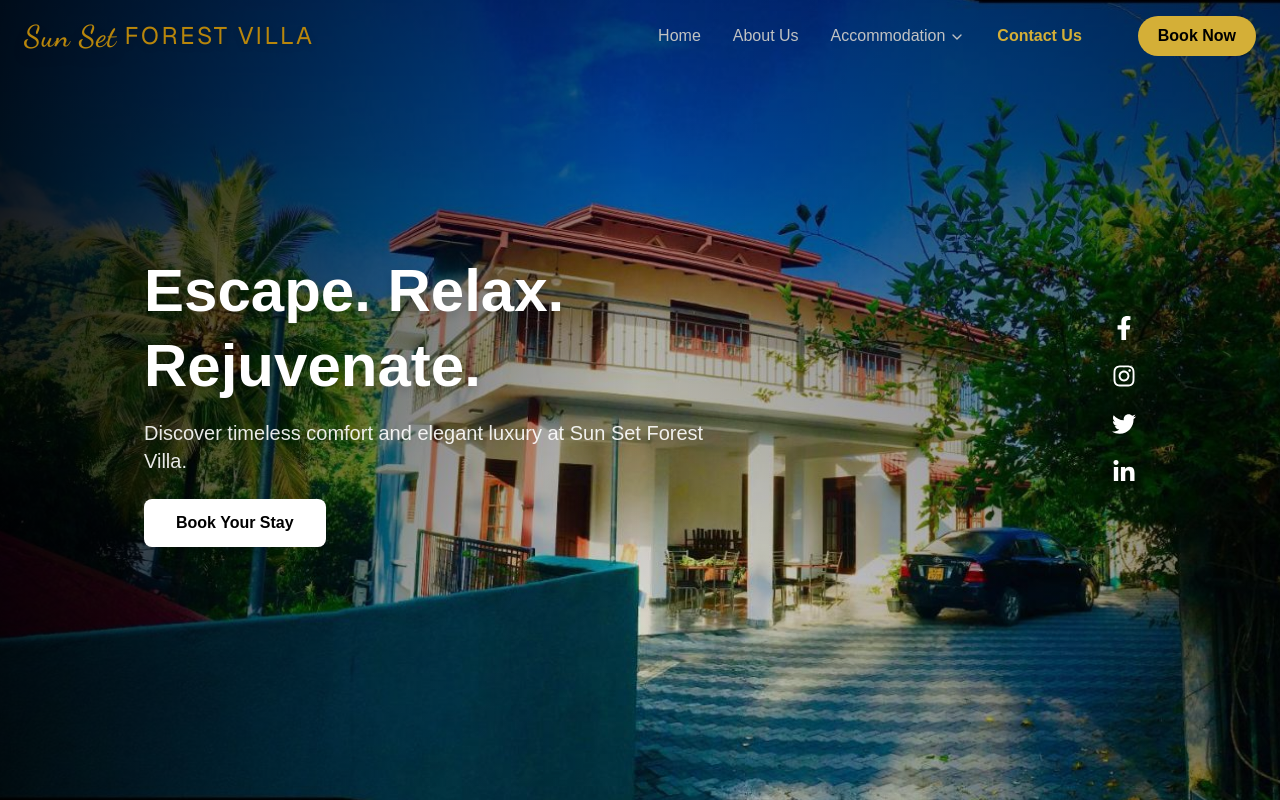
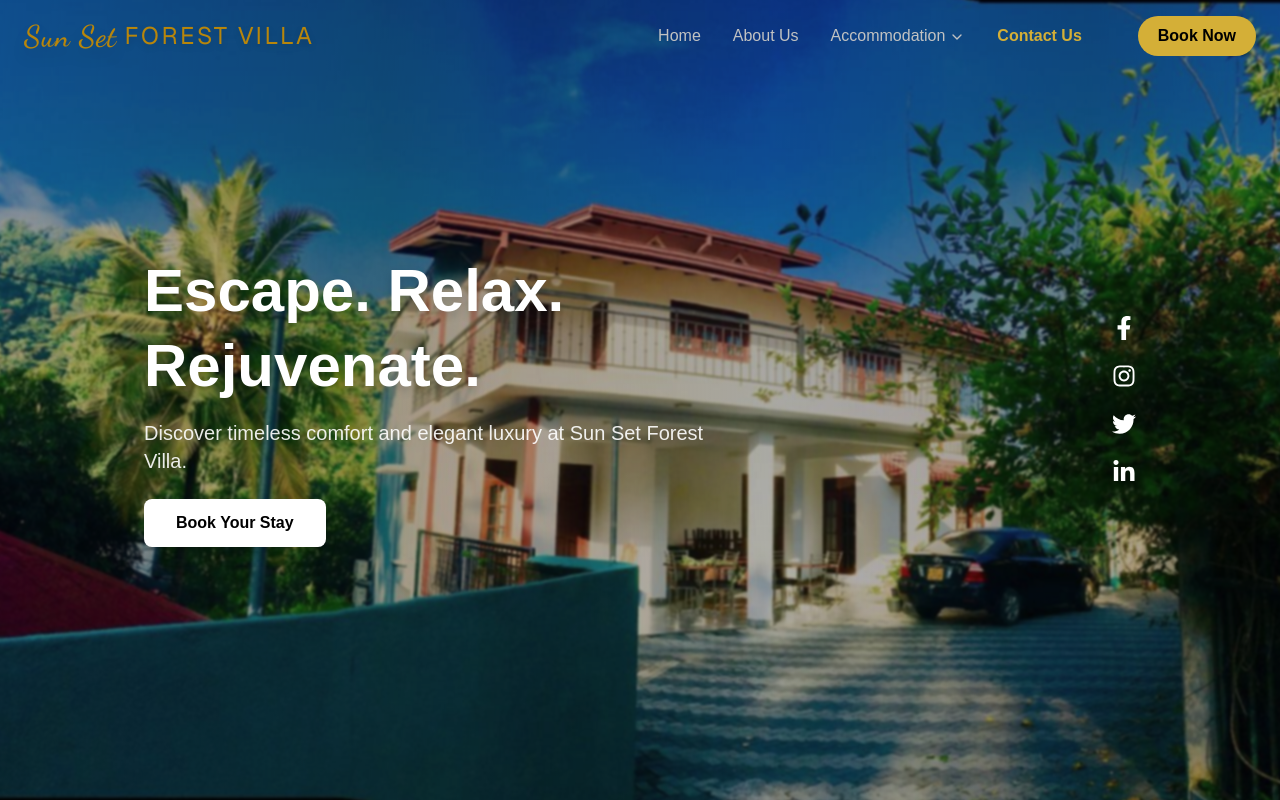
Before and after one commit to kanee98/sunset-forest-villa, a Next.js app: page / in a window 1280 px wide. Shown: the top 800 px of the page. Built offline with nearby package versions, Linux system fonts and the light colour scheme.

Commit message:
ui fixes

```diff
--- a/components/Hero.tsx
+++ b/components/Hero.tsx
@@ -14,6 +14,7 @@ export default function Hero() {
           backgroundSize: "cover",
           backgroundPosition: "center",
           backgroundRepeat: "no-repeat",
+          filter: "brightness(0.75) saturate(0.8) blur(1px)",
         }}
         initial={{ scale: 1 }}
         animate={{ scale: 1.05 }}
@@ -25,17 +26,18 @@ export default function Hero() {
         }}
       />
 
-      {/* Gradient overlay for luxury feel */}
+     {/* Gradient overlay for Kandyan luxury feel */}
 <div
   className="absolute inset-0 z-10 pointer-events-none"
   style={{
     background: `
-            linear-gradient(to right, rgba(0,0,0,0.8) 0%, rgba(0,0,0,0.3) 30%, rgba(0,0,0,0) 50%, rgba(0,0,0,0.2) 80%, rgba(0,0,0,0.4) 100%),
-            linear-gradient(to bottom, rgba(0,0,0,0.5), rgba(0,0,0,0))
+      linear-gradient(to right, rgba(247, 233, 215, 0.8) 0%, rgba(232, 200, 156, 0.6) 30%, rgba(255, 255, 255, 0.2) 60%, rgba(232, 200, 156, 0.4) 85%, rgba(247, 233, 215, 0.6) 100%),
+      linear-gradient(to bottom, rgba(0, 0, 0, 0.2), rgba(0, 0, 0, 0))
     `,
-          mixBlendMode: "normal",
+    mixBlendMode: "multiply",
   }}
 />
+
 
       {/* Text Content */}
       <motion.div
--- a/components/Navbar.tsx
+++ b/components/Navbar.tsx
@@ -55,7 +55,7 @@ export default function Navbar() {
             </p>
             <KandyanDivider />
             <nav>
-              <ul className="flex space-x-8 text-[#f1f5f9] font-medium text-xl cursor-default">
+              <ul className="flex space-x-8 text-[#5C3A25] font-medium text-xl cursor-default">
                 <li>
                   <Link href="/" className={`hover:text-white pointer-events-auto transition-colors ${isActive("")}`}>
                     Home
@@ -74,7 +74,7 @@ export default function Navbar() {
                       <span>Accommodation</span>
                       <ChevronDown size={16} className="mt-0.5 group-hover:rotate-180 transition-transform duration-300" />
                     </button>
-                    <ul className="absolute top-full left-0 mt-2 w-56 bg-[#B8860B] border border-[#B8860B] shadow-2xl opacity-0 group-hover:opacity-100 group-hover:translate-y-0 transform -translate-y-2 transition-all duration-300 z-50 p-2 divide-y divide-[#C09728]">
+                    <ul className="absolute top-full left-0 mt-2 w-56 bg-[#B8860B] border border-[#5C3A25] shadow-2xl opacity-0 group-hover:opacity-100 group-hover:translate-y-0 transform -translate-y-2 transition-all duration-300 z-50 p-2 divide-y divide-[#5C3A25]">
                       {[
                         { label: "Single Room", href: "#single-room" },
                         { label: "Double Room", href: "#double-room" },
```
Lines whose indentation alone changed are shown as unchanged.
